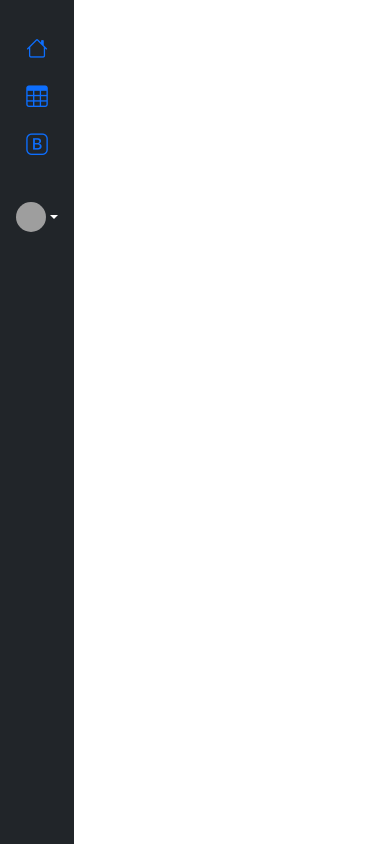
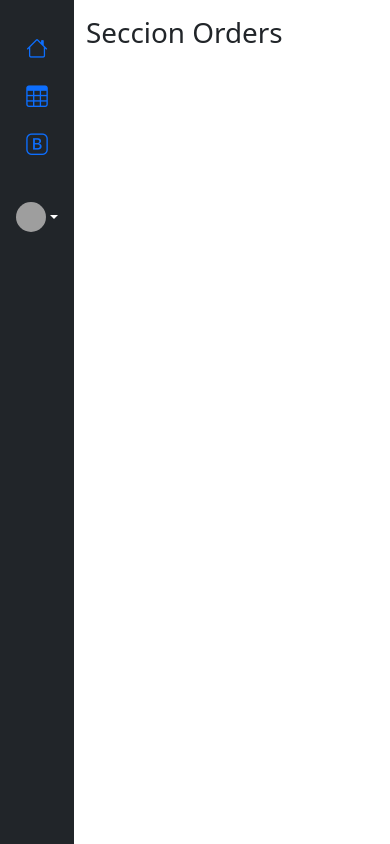
Before and after one commit to Alexzurit/filtros-node, a React (Create React App) app: page /orders in a window 390 px wide. Before the commit this address had no page. Built offline with nearby package versions, Linux system fonts and the light colour scheme; grey boxes are pictures that could not be loaded.

Commit message:
descargamos react-grit-layout para cuadriculas responsivas

```diff
--- a/package.json
+++ b/package.json
@@ -15,6 +15,7 @@
     "react": "^18.3.1",
     "react-bootstrap": "^2.10.4",
     "react-dom": "^18.3.1",
+    "react-grid-layout": "^1.4.4",
     "react-router-dom": "^6.24.0",
     "react-scripts": "5.0.1",
     "recharts": "^2.12.7",
--- a/src/App.js
+++ b/src/App.js
@@ -6,6 +6,7 @@ import { BrowserRouter as Router, Routes, Route, Link } from 'react-router-dom';
 
 import './App.css';
 import { Persona, Animal, Filtro, Dashboard } from "./components/rutas";
+import Orders from "./components/Orders/Orders";
 function App() {
     return (
         <Router>
@@ -22,9 +23,12 @@ function App() {
                                         <i className="fs-4 bi-house"></i> <span className="ms-1 d-none d-sm-inline">Home</span>
                                     </a>
                                 </li>
-                                <li>
+                                {/*<li>
                                     <a href="/" className="nav-link px-0 align-middle">
                                         <i className="fs-4 bi-table"></i> <span className="ms-1 d-none d-sm-inline">Orders</span></a>
+                                </li>*/}
+                                <li>
+                                    <Link to="/orders" className="nav-link px-0 align-middle"><i className="fs-4 bi-table"></i><span className="ms-1 d-none d-sm-inline">PruebaModel</span></Link>
                                 </li>
                                 <li>
                                     <a href="#submenu2" data-bs-toggle="collapse" className="nav-link px-0 align-middle ">
@@ -67,6 +71,7 @@ function App() {
                             <Route path="/animal" element={<Animal />} />
                             <Route path="/filtro" element={<Filtro />} />
                             <Route path="/dashboard" element={<Dashboard />} />
+                            <Route path="/orders" element={<Orders />} />
                         </Routes>
                     </div>
                 </div>
--- /dev/null
+++ b/src/components/Orders/Orders.js
@@ -0,0 +1,11 @@
+import React from "react";
+
+function Orders (){
+    return(
+        <>
+        <h1>Seccion Orders</h1>
+        </>
+    );
+}
+
+export default Orders;
```
Also changed, not shown: src/components/Orders/Orders.css (added), 1 other file (tests, documents, lock files or other folders).
